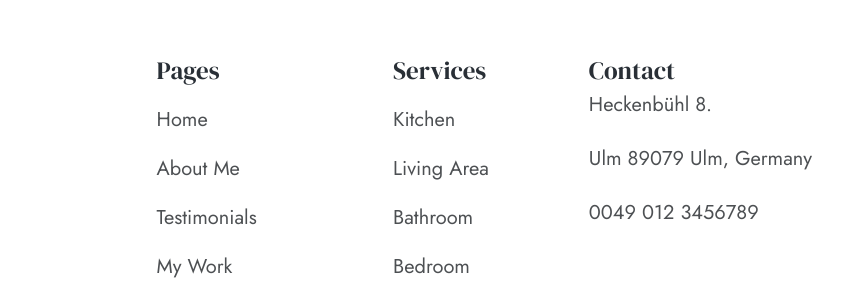
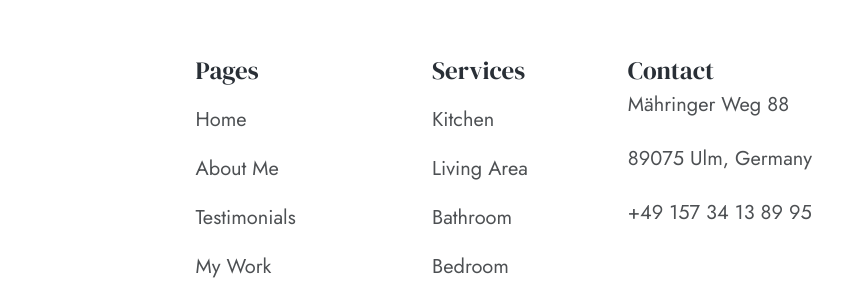
Before and after one commit to Saifou49/My_Programming_Word, a website: page index.html in a window 1280 px wide. Shown: the part 7486-7781 px from the top of the page, 428-1280 px from the left. Drawn offline with nearby package versions, Linux system fonts and the light colour scheme.

Commit message:
first commit

```diff
--- a/index.html
+++ b/index.html
@@ -638,14 +638,14 @@
                         <!-- Socials Medias -->
                         <ul class="flex flex-col xl:flex-row
                                 xl:justify-center xl:mx-auto text-primary gap-[40px] items-center">
-                            <li>
+                            <li >
                                 <a href="#">
-                                    <i class="ri-facebook-fill"></i>
+                                    <i class="ri-facebook-fill text-xl"></i>
                                 </a>
                             </li>
                             <li>
                                 <a href="#">
-                                    <i class="ri-youtube-fill"></i>
+                                    <i class="ri-youtube-fill "></i>
                                 </a>
                             </li>
                             <li>
@@ -698,7 +698,7 @@
                         <div class="footer_item">
                             <h3 class="h3 mb-3">Services</h3>
                             <ul class="flex flex-col gap-4">
-                                <li>
+                                <li >
                                     <a href="#">Kitchen</a>
                                 </li>
                                 <li>
@@ -715,9 +715,9 @@
                         <div class="footer_item max-w-[260px] mx-auto xl:mx-0">
                             <h3 class="h3">Contact</h3>
                             <div class="flex flex-col gap-6 text-[20px]">
-                                <p>Heckenbühl 8.</p>
-                                <p>Ulm 89079 Ulm, Germany</p>
-                                <p>0049 012 3456789</p>
+                                <p>Mähringer Weg 88</p>
+                                <p>89075 Ulm, Germany</p>
+                                <p>+49 157 34 13 89 95</p>
                             </div>
                         </div>
                     </div>
```
